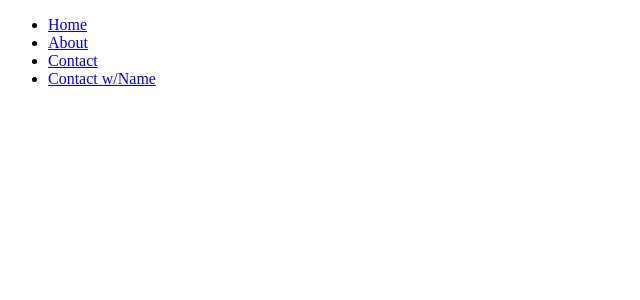
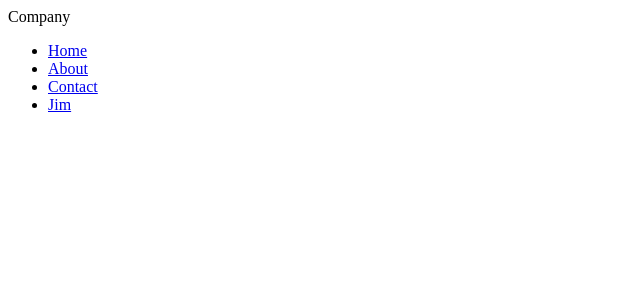
Before and after one commit to chrisonbass/gulp-react, a React app in the folder volumes/front-end/: page / in a window 1280 px wide. Shown: the top 300 px of the page, without its empty margins (0-640 px from the left). Built offline with nearby package versions, Linux system fonts and the light colour scheme; the HTML template or start-up script is replaced by a standard one.

Commit message:
Added new Navbar Component

```diff
--- a/volumes/front-end/src/comps/App.js
+++ b/volumes/front-end/src/comps/App.js
@@ -1,12 +1,12 @@
 import React from 'react';
 import PropTypes from 'prop-types';
-import Connect from '../service/Connect';
+import Connect from 'service/Connect';
 
 const App = (props) => {
   return (
     <div>
-      <h2>{props.name}</h2>
       <div className="container">
+        <h2>{props.name}</h2>
         <div className="row">
           <div className="col-xs-12">
             <input type="text" value={props.field} onChange={props.updateField} />
--- /dev/null
+++ b/volumes/front-end/src/comps/Navigation/HorizontalNavbar.js
@@ -0,0 +1,62 @@
+import React from 'react';
+import PropTypes from 'prop-types';
+import Connect from 'service/Connect';
+import Link from 'comps/Routing/Link';
+
+const HorizontalNavbar = (props) => {
+  return (
+    <nav className="navbar navbar-horizontal">
+      <div>
+        <span className="brand">
+          <span className="logo" />
+          <span className="text">
+            {props.brand.text}
+          </span>
+        </span>
+        <ul>
+          {props.links.map( (link) => {
+            let { label, ...linkProps } = link;
+            return (
+              <li key={`navbar-link-${link.to}`}>
+                <Link {...linkProps}>
+                  {label}
+                </Link>
+              </li>
+            );
+          })}
+        </ul>
+      </div>
+    </nav>
+  );
+};
+
+HorizontalNavbar.defaultProps = {
+  brand: {
+    text: "Company"
+  },
+  links: []
+};
+
+HorizontalNavbar.propTypes = {
+  brand: PropTypes.shape({
+    text: PropTypes.string
+  }),
+  links: PropTypes.arrayOf(
+    PropTypes.shape({
+      to: PropTypes.string.isRequired,
+      label: PropTypes.oneOfType([
+        PropTypes.node,
+        PropTypes.element
+      ])
+    })
+  )
+};
+
+export default Connect({
+  stateKeys: [
+    'navbar.text',
+    'navbar.links'
+  ],
+  actions: [
+  ]
+})(HorizontalNavbar);
--- a/volumes/front-end/src/comps/Routing/Route.js
+++ b/volumes/front-end/src/comps/Routing/Route.js
@@ -18,7 +18,7 @@ class Route extends React.Component {
         return <RouteComponent {...routerState} {...compProps} />;
       }
       return (
-        <div>
+        <div className="container">
           <h1>Route</h1>
           <pre>Route {JSON.stringify(this.props, null, 2)}</pre>
         </div>
--- a/volumes/front-end/src/index.js
+++ b/volumes/front-end/src/index.js
@@ -1,36 +1,19 @@
 import React from 'react';
 import ReactDOM from 'react-dom';
-import Router from './comps/Routing/Router';
-import Route from './comps/Routing/Route';
-import Link from './comps/Routing/Link';
-import App from './comps/App';
+
+import AppStore from 'service/AppStore';
+import {appLoad} from 'service/Actions';
+
+import Router from 'comps/Routing/Router';
+import Route from 'comps/Routing/Route';
+import App from 'comps/App';
+import HorizontalNavbar from 'comps/Navigation/HorizontalNavbar';
+
+AppStore.dispatch(appLoad());
 
 let Main = (
   <Router>
-    <div className="container">
-      <ul>
-        <li>
-          <Link to="/home">
-            Home
-          </Link>
-        </li>
-        <li>
-          <Link to="/about">
-            About
-          </Link>
-        </li>
-        <li>
-          <Link to="/contact">
-            Contact
-          </Link>
-        </li>
-        <li>
-          <Link to="/contact/jim">
-            Contact w/Name
-          </Link>
-        </li>
-      </ul>
-    </div>
+    <HorizontalNavbar />
     <Route path="/about" exact />
     <Route path="/home" component={App} />
     <Route path="/contact/:name" />
--- a/volumes/front-end/src/sass/_grid.scss
+++ b/volumes/front-end/src/sass/_grid.scss
@@ -2,47 +2,55 @@
   box-sizing: border-box;
 }
 
-@mixin gridCell {
+@mixin row {
+  margin-left: ($gutter * -1);
+  margin-right: ($gutter * -1);
+}
+
+@mixin rowCell {
   padding-left: $gutter;
   padding-right: $gutter;
 }
 
-.container-fluid {
-  @include gridCell;
+@mixin containerBase {
+  @include rowCell;
   @include borderBox;
   display: block;
   width: 100%;
 }
 
-.container {
-  @extend .container-fluid;
+@mixin container {
   margin-left: auto;
   margin-right: auto;
-  max-width: $max-width-xs;
-
   @include screenSmall {
     max-width: $container-width-sm;
   }
-
   @include screenMedium {
     max-width: $container-width-md;
   }
-
   @include screenLarge {
     max-width: $container-width-lg;
   }
 }
 
+.container-fluid {
+  @include containerBase;
+}
+
+.container {
+  @include containerBase;
+  @include container;
+}
+
 .row {
+  @include row;
   @include borderBox;
   display: block;
-  margin-left: ($gutter * -1);
-  margin-right: ($gutter * -1);
 }
 
 [class^="col-"],
 [class*=" col-"] {
-  @include gridCell;
+  @include rowCell;
   @include borderBox;
   display: inline-block;
   float: left;
--- /dev/null
+++ b/volumes/front-end/src/sass/comps/_navbar.scss
@@ -0,0 +1,49 @@
+nav {
+  display: block;
+  &.navbar {
+    &.navbar-horizontal {
+      > div {
+        @include container;
+        @include borderBox;
+        > * {
+          @include borderBox;
+          display: inline-block;
+        }
+        > .brand {
+          @include rowCell;
+          font-weight: bold;
+        }
+
+        > ul {
+          margin: 0;
+          padding: 0;
+          list-style-type: none;
+          > li {
+            display: inline-block;
+            margin-right: $gutter;
+            > a {
+              @include rowCell;
+              display: block;
+              padding-top: $baseline;
+              padding-bottom: $baseline;
+              color: $nav-link-text;
+              text-decoration: none;
+              background-color: $nav-link-bg;
+              .active,
+              &:hover,
+              &:focus,
+              &:active {
+                color: $nav-link-text-active;
+                background-color: $nav-link-bg-active;
+              }
+            }
+
+            &:last-child {
+              margin-right: 0px;
+            }
+          }
+        }
+      }
+    }
+  }
+}
--- a/volumes/front-end/src/sass/style.scss
+++ b/volumes/front-end/src/sass/style.scss
@@ -2,11 +2,13 @@
 @import "./mixins";
 @import "./fonts";
 @import "./grid";
+@import "./comps/navbar";
 
 body {
   font-size: 12px;
   background: none;
   @include font-arial;
+  color: $text-color;
 }
 
 .clearfix {
```
Also changed, not shown: volumes/front-end/src/sass/_variables.scss (+8 -0 lines).
